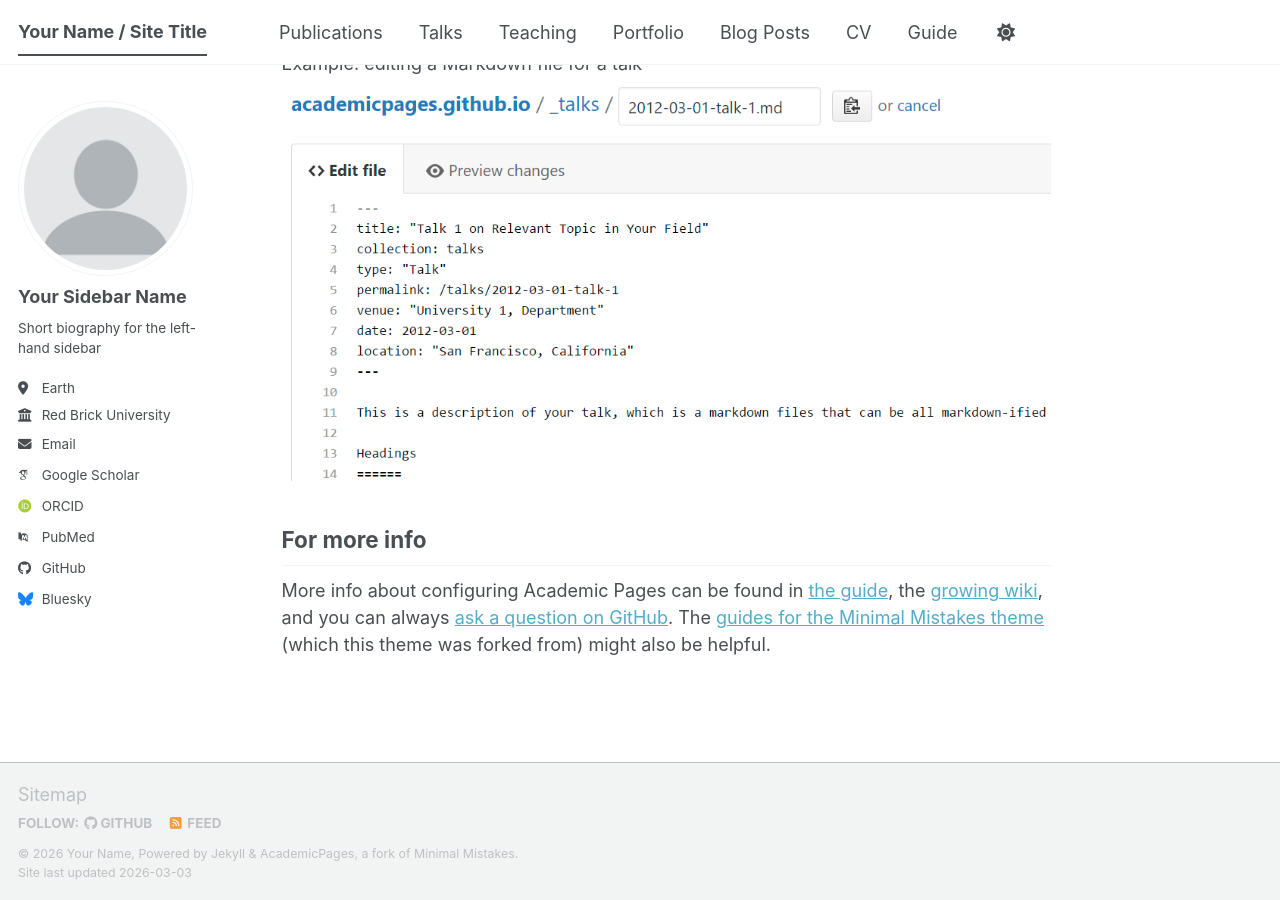
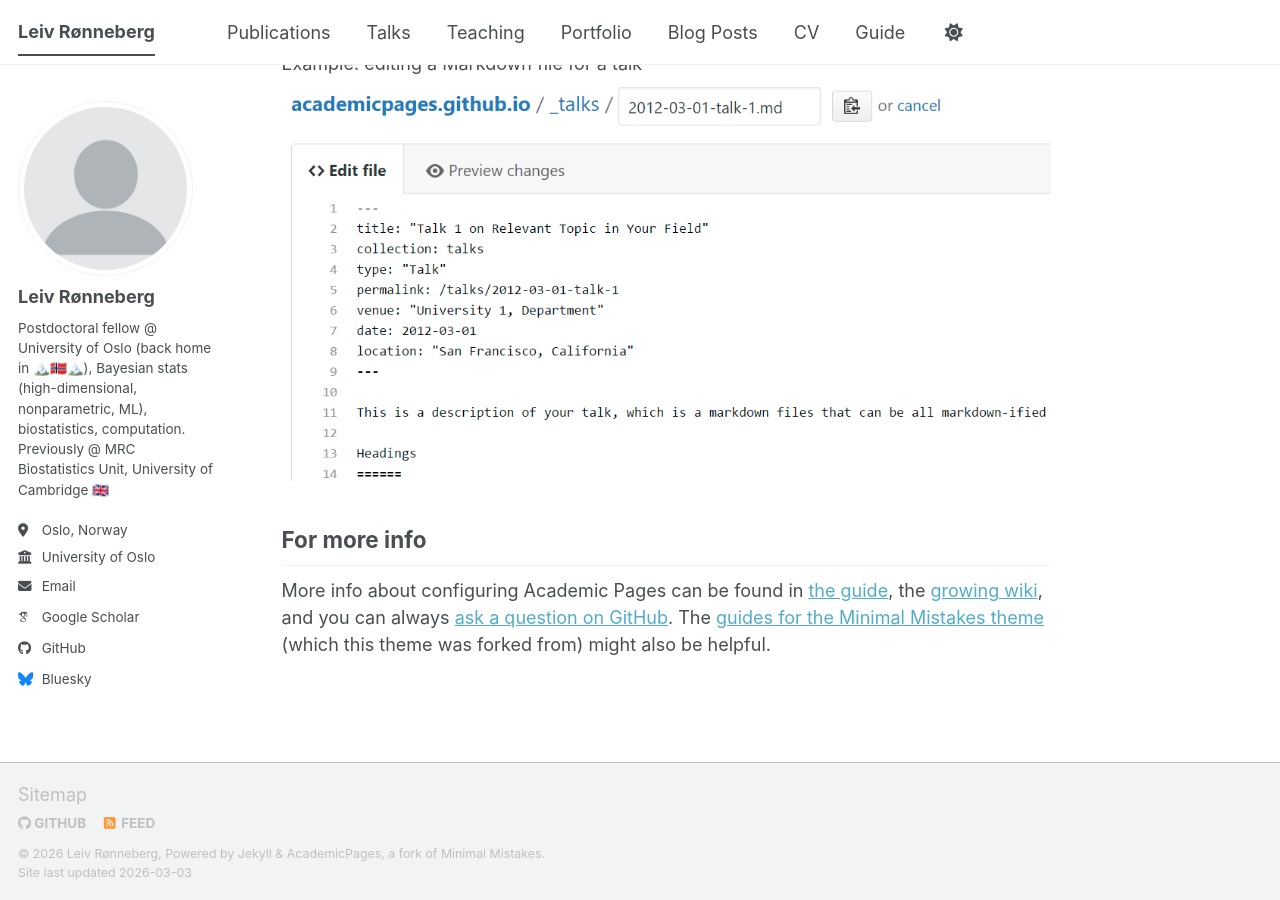
Before and after one commit to ltronneb/ltronneb.github.io, a Jekyll site: the page built from _pages/about.md, in a window 1280 px wide and 900 px high, scrolled down 2720 px. Built offline with Jekyll 4.4.1, drawn with Linux system fonts in a browser that asks for light colours; some web fonts are replaced; a script bundle is joined from its source files by our own code; library files that are not in the unit come from our copies.

Commit message:
Update _config.yml

```diff
--- a/_config.yml
+++ b/_config.yml
@@ -7,13 +7,13 @@
 # server process.
 
 # Basic Site Settings
-locale                   : "en-US"
+locale                   : "en-UK"
 site_theme               : "default" # The available themes options are "default", "air", "sunrise", "mint", "dirt" and "contrast"
-title                    : "Your Name / Site Title"
+title                    : "Leiv Rønneberg"
 title_separator          : "-"
-name                     : &name "Your Name"
+name                     : &name "Leiv Rønneberg"
 description              : &description "Your Name's academic portfolio"   # Update this with a general description of your site, this is the default if not overridden by a page
-url                      : https://academicpages.github.io # The base hostname & protocol for your site e.g. "https://[your GitHub username].github.io",
+url                      : https://ltronneb.github.io # The base hostname & protocol for your site e.g. "https://[your GitHub username].github.io",
                                                            # or if you already have some other page hosted on Github then use "https://[your GitHub username].github.io/[Your Repo Name]"
 baseurl                  : "" # the subpath of your site, e.g. "/blog"
 repository               : "academicpages/academicpages.github.io"
@@ -24,24 +24,24 @@
 author:
   # Biographic information
   avatar           : "profile.png"
-  name             : "Your Sidebar Name"
+  name             : "Leiv Rønneberg"
   pronouns         : # example: "she/her"
-  bio              : "Short biography for the left-hand sidebar"
-  location         : "Earth"
-  employer         : "Red Brick University"
+  bio              : "Postdoctoral fellow @ University of Oslo (back home in 🏔️🇳🇴🏔️), Bayesian stats (high-dimensional, nonparametric, ML), biostatistics, computation. Previously @ MRC Biostatistics Unit, University of Cambridge 🇬🇧"
+  location         : "Oslo, Norway"
+  employer         : "University of Oslo"
   uri              : # URL
-  email            : "none@example.org"
+  email            : "ltronneb@math.uio.no"
 
   # Academic websites
   academia         : # URL
   arxiv            : # URL - Update with the correct link to your profile
-  googlescholar    : "https://scholar.google.com/citations?user=PS_CX0AAAAAJ"
+  googlescholar    : "https://scholar.google.com/citations?user=xVG1ldUAAAAJ&hl=en"
   inspire-hep      : # URL
   impactstory      : # URL
-  orcid            : "https://orcid.org/yourorcidurl"
+  orcid            : # URL
   semantic         : # URL
   ssrn             : # URL
-  pubmed           : "https://www.ncbi.nlm.nih.gov/pubmed/?term=john+snow"
+  pubmed           : # URL
   researchgate     : # URL
   scopus           : # URL
   zotero           : # URL
@@ -51,13 +51,13 @@
   bitbucket        : # Username - Update with your username on the site
   codepen          : # Username
   dribbble         : # Username
-  github           : "academicpages"
+  github           : "ltronneb"
   kaggle           : # Username
   stackoverflow    : # User number or user number and name (i.e., use "1" or "1/jeff-atwood")
 
   # Social media
   artstation       : # Username
-  bluesky          : "bsky.app" # Replace this with you Bluesky username
+  bluesky          : "@ltronneberg.bsky.social" # Replace this with you Bluesky username
   facebook         : # Username
   flickr           : # Username
   foursquare       : # Username
```
